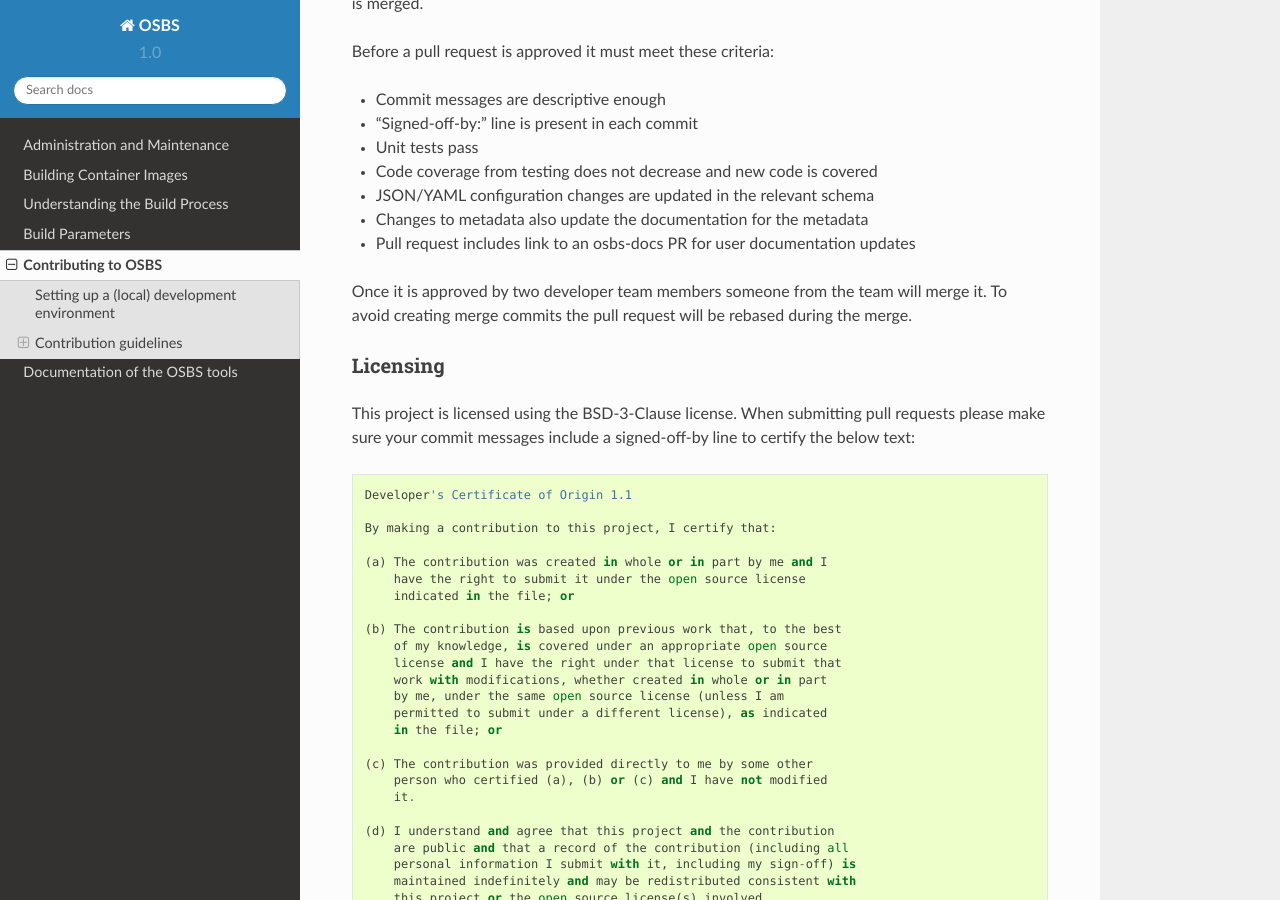
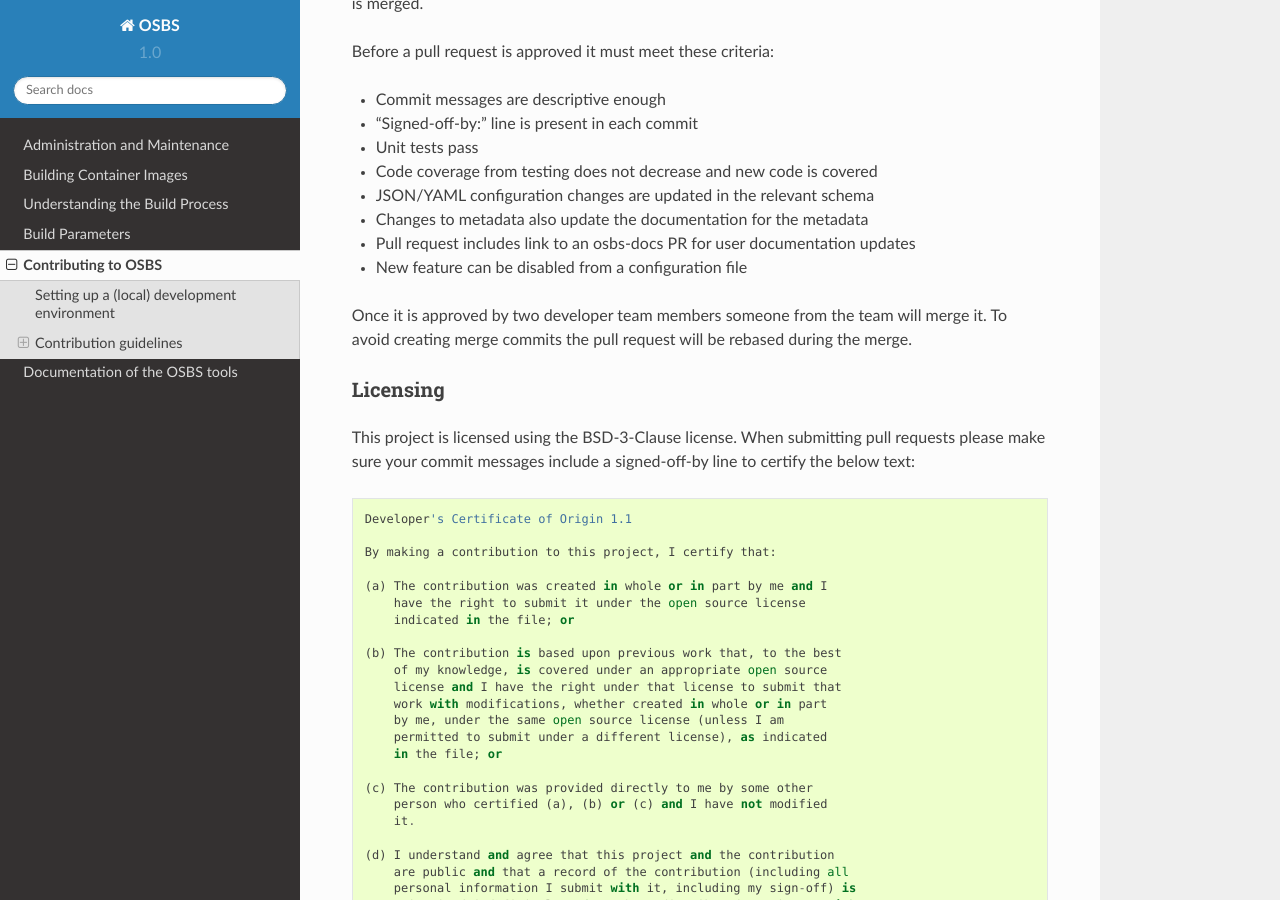
Before and after one commit to containerbuildsystem/osbs-docs, a Sphinx documentation site: the page built from docs/contributors.rst, in a window 1280 px wide and 900 px high, scrolled down 714 px. Built offline with Sphinx 7.4.7 and the Read the Docs theme 2.0.0, drawn with Linux system fonts in a browser that asks for light colours.

Commit message:
Contributors: ensure that new features can be disabled if needed
All features should have turn off switch in atomic-reactor config file

Signed-off-by: Martin Bašti <mbasti@redhat.com>

```diff
--- a/docs/contributors.rst
+++ b/docs/contributors.rst
@@ -49,6 +49,8 @@
 
 - Pull request includes link to an osbs-docs PR for user documentation
   updates
+
+- New feature can be disabled from a configuration file
 
 Once it is approved by two developer team members someone from the
 team will merge it. To avoid creating merge commits the pull request
```
